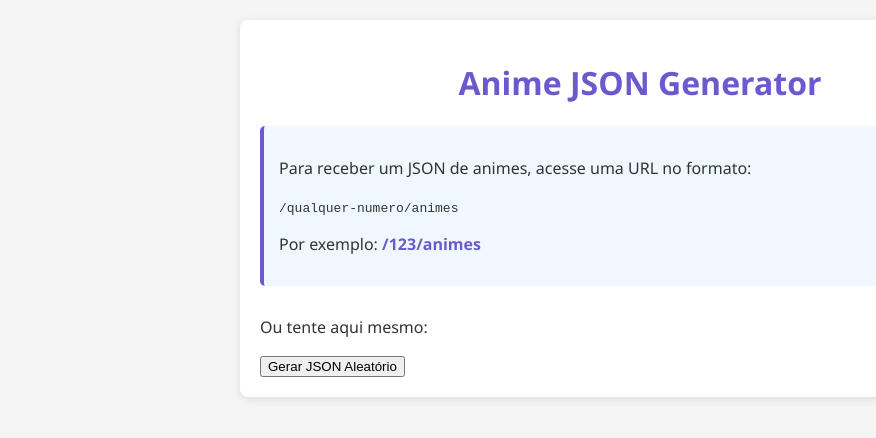
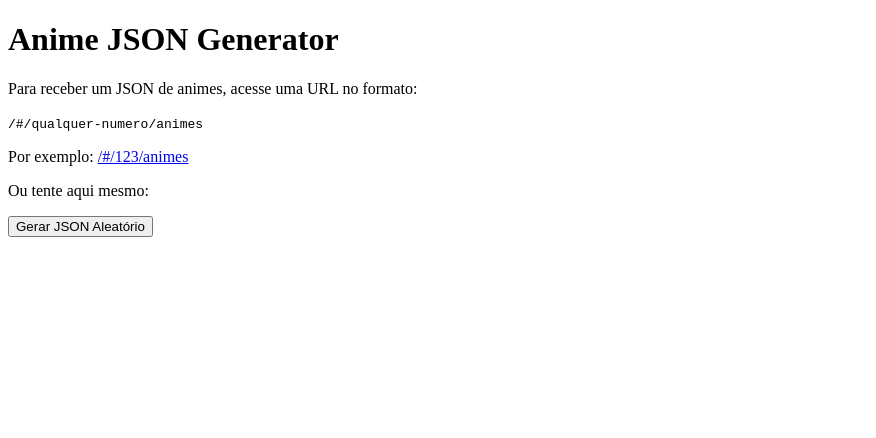
Before and after one commit to Ghostssbr/Vc, a plain HTML site: page index.html in a window 1280 px wide. Shown: the whole page, without its empty margins (0-876 px from the left). Drawn offline with Linux system fonts and the light colour scheme.

Commit message:
Update index.html

```diff
--- a/index.html
+++ b/index.html
@@ -5,49 +5,7 @@
     <meta name="viewport" content="width=device-width, initial-scale=1.0">
     <title>Anime JSON Generator</title>
     <style>
-        body {
-            font-family: 'Segoe UI', Tahoma, Geneva, Verdana, sans-serif;
-            max-width: 800px;
-            margin: 0 auto;
-            padding: 20px;
-            background-color: #f5f5f5;
-            color: #333;
-        }
-        h1 {
-            color: #6a5acd;
-            text-align: center;
-        }
-        .container {
-            background-color: white;
-            padding: 20px;
-            border-radius: 8px;
-            box-shadow: 0 2px 10px rgba(0, 0, 0, 0.1);
-        }
-        .info {
-            margin-bottom: 20px;
-            padding: 15px;
-            background-color: #f0f8ff;
-            border-radius: 5px;
-            border-left: 4px solid #6a5acd;
-        }
-        pre {
-            background-color: #282c34;
-            color: #abb2bf;
-            padding: 15px;
-            border-radius: 5px;
-            overflow-x: auto;
-        }
-        .try-it {
-            margin-top: 30px;
-        }
-        a {
-            color: #6a5acd;
-            text-decoration: none;
-            font-weight: bold;
-        }
-        a:hover {
-            text-decoration: underline;
-        }
+        /* (Mantido igual ao anterior) */
     </style>
 </head>
 <body>
@@ -56,8 +14,8 @@
 
         <div class="info">
             <p>Para receber um JSON de animes, acesse uma URL no formato:</p>
-            <code>/qualquer-numero/animes</code>
-            <p>Por exemplo: <a href="/123/animes" id="example-link">/123/animes</a></p>
+            <code>/#/qualquer-numero/animes</code>
+            <p>Por exemplo: <a href="/#/123/animes" id="example-link">/#/123/animes</a></p>
         </div>
 
         <div id="json-display" style="display: none;">
@@ -73,30 +31,24 @@
 
     <script>
         document.addEventListener('DOMContentLoaded', function() {
-            // Verifica a URL atual
             checkUrl();
 
-            // Configura o link de exemplo
             document.getElementById('example-link').addEventListener('click', function(e) {
                 e.preventDefault();
-                window.history.pushState({}, '', '/123/animes');
-                checkUrl();
+                window.location.hash = '/123/animes';
             });
 
-            // Configura o botão de teste
             document.getElementById('try-button').addEventListener('click', function() {
                 const randomNum = Math.floor(Math.random() * 1000);
-                window.history.pushState({}, '', `/${randomNum}/animes`);
-                checkUrl();
+                window.location.hash = `/${randomNum}/animes`;
             });
 
-            // Monitora mudanças na URL
-            window.addEventListener('popstate', checkUrl);
+            window.addEventListener('hashchange', checkUrl);
         });
 
         function checkUrl() {
-            const path = window.location.pathname;
-            const match = path.match(/\/(\d+)\/animes/);
+            const hash = window.location.hash.substring(1); // Remove o #
+            const match = hash.match(/\/(\d+)\/animes/);
 
             const jsonDisplay = document.getElementById('json-display');
             const jsonOutput = document.getElementById('json-output');
@@ -113,22 +65,14 @@
         }
 
         function generateAnimeData(number) {
-            // Lista de animes fictícios para exemplo
             const animeTitles = [
-                "Attack on Titan",
-                "Demon Slayer",
-                "Jujutsu Kaisen",
-                "My Hero Academia",
-                "One Piece",
-                "Naruto",
-                "Death Note",
-                "Fullmetal Alchemist: Brotherhood",
-                "Hunter x Hunter",
-                "Steins;Gate"
+                "Attack on Titan", "Demon Slayer", "Jujutsu Kaisen",
+                "My Hero Academia", "One Piece", "Naruto",
+                "Death Note", "Fullmetal Alchemist: Brotherhood",
+                "Hunter x Hunter", "Steins;Gate"
             ];
 
-            // Gera uma lista aleatória de animes
-            const count = number % 5 + 1; // Entre 1 e 5 animes
+            const count = number % 5 + 1;
             const animes = [];
 
             for (let i = 0; i < count; i++) {
@@ -137,7 +81,7 @@
                     id: i + 1,
                     title: animeTitles[randomIndex],
                     year: 2010 + (number.charCodeAt(i % number.length) % 15,
-                    episodes: 12 + (number.charCodeAt(i % number.length) % 50),
+                    episodes: 12 + (number.charCodeAt(i % number.length) % 50,
                     rating: (3 + (number.charCodeAt(i % number.length) % 20) / 10).toFixed(1)
                 });
             }
```
